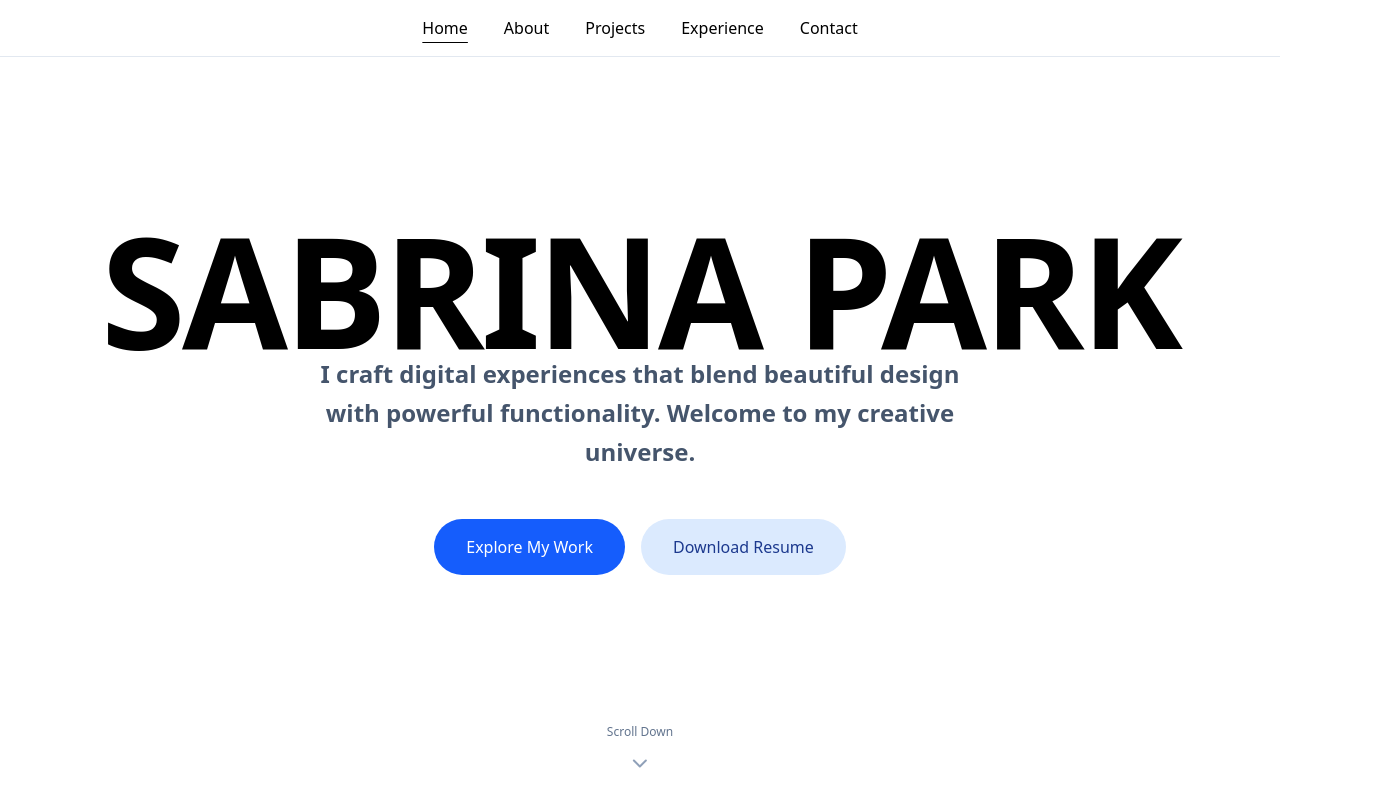
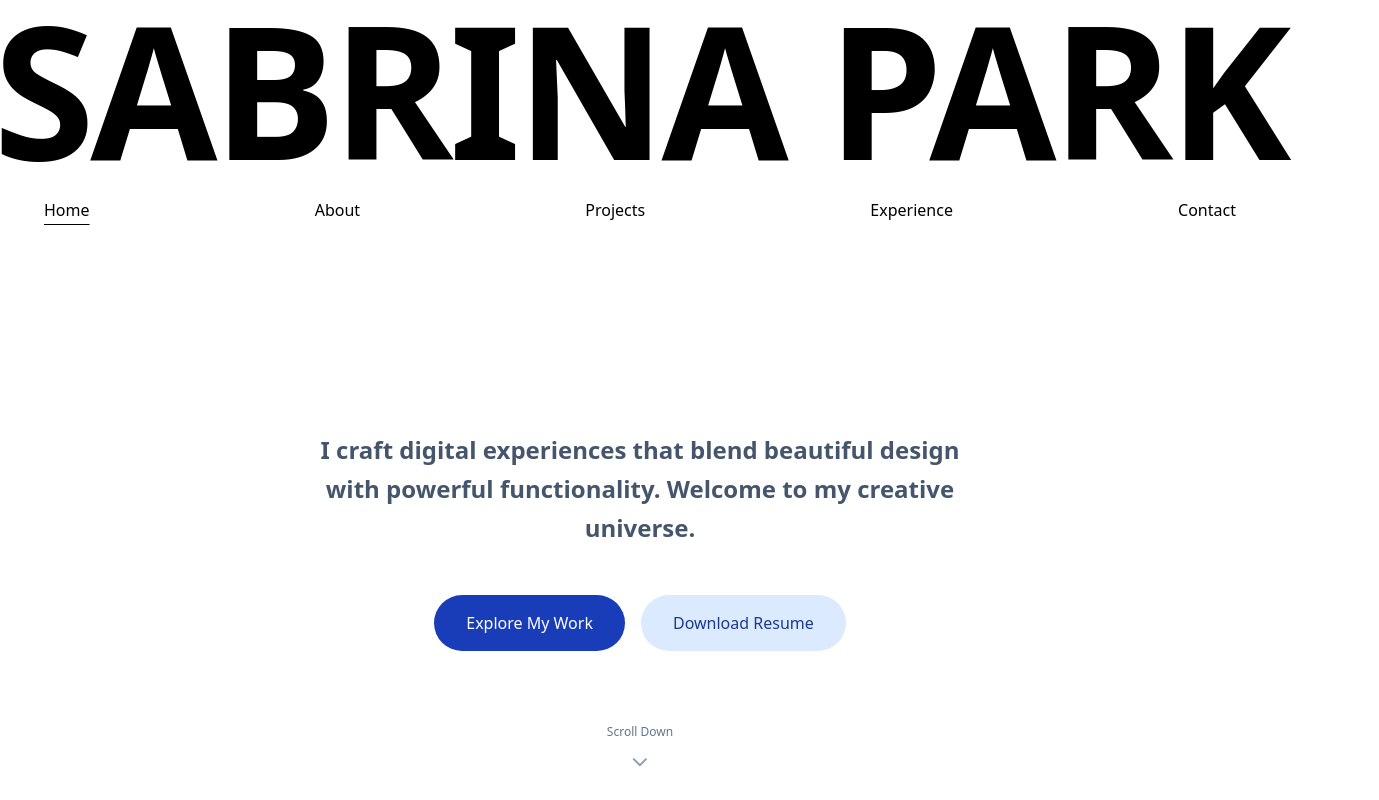
Before and after one commit to sabrinaprc/my-new-portfolio, a React (Vite) app: page / in a window 1280 px wide. Shown: the top 800 px of the page, 1379 px wide, since content can reach past the window. Built offline with nearby package versions, Linux system fonts and the light colour scheme.

Commit message:
Changed the design of the home page

```diff
--- a/src/components/Hero.jsx
+++ b/src/components/Hero.jsx
@@ -2,36 +2,37 @@ import React from 'react';
 import { motion } from 'framer-motion';
 import { ChevronDown } from 'lucide-react';
 import { Button } from '../components/ui/button';
+import Navigation from './Navigation';
 
-export default function Hero({ onScrollToNext }) {
+export default function Hero({ onScrollToNext, onSectionChange, currentSection }) {
   return (
-    <div className="relative min-h-screen flex items-center justify-center px-6">
+    <div className="relative min-h-screen flex items-start justify-center pt-24 px-6">
       <div className="absolute inset-0 bg-white" />
 
       <div className="relative z-10 text-center w-full">
-
-        {/* Title: NO fade, only slide up */}
-        <div className="w-full max-w-5xl mx-auto px-4">
+        {/* Title */}
+        <div className="w-full max-w-none mx-auto mb--10 flex items-center scale-120">
           <motion.h1
-            initial={{ y: 50 }}
-            animate={{ y: 0 }}
-            transition={{ duration: 1, delay: 0.3 }}
-            className="
-              font-inter font-extrabold
-              text-9xl
-              tracking-tight
-              text-black
-              text-center
-              leading-none
-              w-full
-              scale-120
-            "
+            initial={{ y: 130 }}
+            animate={{ y: -100 }}
+            transition={{ duration: 1, ease: "easeOut" }}
+            className="w-full text-[clamp(3rem,12vw,20rem)] font-extrabold font-inter tracking-tight text-black text-center mb-4"
           >
             SABRINA PARK
           </motion.h1>
         </div>
 
-        {/* Fade in the subtitle */}
+        {/* Navigation bar */}
+        <motion.div
+          initial={{ y: 200, opacity: 0 }}
+          animate={{ y: -160, opacity: 1 }}
+          transition={{ duration: 1, delay: 0.3, ease: "easeOut" }}
+          className="mb-8"
+        >
+          <Navigation onSectionChange={onSectionChange} currentSection={currentSection} />
+        </motion.div>
+
+        {/* Subtitle */}
         <motion.p
           initial={{ opacity: 0, y: 30 }}
           animate={{ opacity: 1, y: 0 }}
@@ -42,7 +43,7 @@ export default function Hero({ onScrollToNext }) {
           powerful functionality. Welcome to my creative universe.
         </motion.p>
 
-        {/* Fade in the buttons */}
+        {/* Buttons */}
         <motion.div
           initial={{ opacity: 0, y: 30 }}
           animate={{ opacity: 1, y: 0 }}
@@ -58,8 +59,6 @@ export default function Hero({ onScrollToNext }) {
             Explore My Work
           </Button>
           <button
-            variant="outline"
-            size="lg"
             className="bg-blue-100 hover:bg-blue-300 text-blue-900 px-8 py-4 rounded-full font-medium transition-all duration-300 hover:scale-105"
           >
             Download Resume
@@ -67,7 +66,7 @@ export default function Hero({ onScrollToNext }) {
         </motion.div>
       </div>
 
-      {/* Fade in the scroll indicator */}
+      {/* Scroll indicator */}
       <motion.button
         initial={{ opacity: 0 }}
         animate={{ opacity: 1 }}
@@ -76,10 +75,7 @@ export default function Hero({ onScrollToNext }) {
         className="absolute bottom-8 left-1/2 transform -translate-x-1/2 text-slate-400 hover:text-slate-600 transition-colors duration-300 flex flex-col items-center"
       >
         <span className="mb-1 text-xs font-medium text-slate-500">Scroll Down</span>
-        <motion.div
-          animate={{ y: [0, 10, 0] }}
-          transition={{ duration: 2, repeat: Infinity }}
-        >
+        <motion.div animate={{ y: [0, 10, 0] }} transition={{ duration: 2, repeat: Infinity }}>
           <ChevronDown className="w-6 h-6" />
         </motion.div>
       </motion.button>
--- a/src/components/Navigation.jsx
+++ b/src/components/Navigation.jsx
@@ -23,32 +23,21 @@ export default function Navigation({ currentSection, onSectionChange }) {
 
   return (
     <>
-      {/* Mobile Menu Button */}
-      <motion.button
-        initial={{ opacity: 0 }}
-        animate={{ opacity: 1 }}
-        transition={{ delay: 0.5 }}
-        onClick={() => setIsOpen(!isOpen)}
-        className="fixed top-6 right-6 z-50 md:hidden w-12 h-12 bg-white/90 backdrop-blur-sm rounded-full shadow-lg flex items-center justify-center"
-      >
-        {isOpen ? <X className="w-5 h-5" /> : <Menu className="w-5 h-5" />}
-      </motion.button>
-
       {/* Desktop Navigation */}
       <motion.nav
         initial={{ opacity: 0, y: -20 }}
         animate={{ opacity: 1, y: 0 }}
         transition={{ delay: 0.2, duration: 0.6 }}
-        className="fixed top-0 left-0 w-full z-40 bg-white border-b border-slate-200"
+        className="w-full bg-transparent"
       >
-        <div className="flex items-center justify-center gap-1 py-2">
+        <div className="flex items-center justify-between px-1 w-full max-w-screen-xl mx-auto py-2">
           {navItems.map((item) => (
             <Button
               key={item.id}
               variant="ghost"
               size="sm"
               onClick={() => onSectionChange(item.id)}
-              className={`px-4 py-2 rounded-none font-inter font-medium text-black bg-white transition-all duration-200 ${
+              className={`px-4 py-2 rounded-none font-inter font-medium text-black bg-transparent transition-all duration-200 ${
                 currentSection === item.id
                   ? 'underline underline-offset-8'
                   : 'hover:bg-slate-100'
@@ -75,7 +64,7 @@ export default function Navigation({ currentSection, onSectionChange }) {
         <motion.div
           initial={{ y: -20 }}
           animate={{ y: isOpen ? 0 : -20 }}
-          className="absolute top-0 left-0 w-full bg-white border-b border-slate-200"
+          className="absolute top-0 left-0 w-full bg-transparent border-b border-slate-200"
           onClick={e => e.stopPropagation()}
         >
           {navItems.map((item) => (
@@ -86,7 +75,7 @@ export default function Navigation({ currentSection, onSectionChange }) {
                 onSectionChange(item.id);
                 setIsOpen(false);
               }}
-              className={`w-full justify-center px-6 py-4 rounded-none font-inter font-medium text-black bg-white border-b border-slate-100 last:border-b-0 ${
+              className={`w-full justify-center px-6 py-4 rounded-none font-inter font-medium text-black bg-transparent border-b border-slate-100 last:border-b-0 ${
                 currentSection === item.id ? 'underline underline-offset-8' : 'hover:bg-slate-100'
               }`}
             >
--- a/src/components/ui/button.jsx
+++ b/src/components/ui/button.jsx
@@ -5,7 +5,7 @@ export function Button({ children, className = '', variant = 'default', ...props
     'px-4 py-2 rounded font-medium transition-all duration-300';
   let variants = {
     default: 'bg-white text-black',
-    blue: 'bg-blue-600 hover:bg-blue-800 text-white',
+    blue: 'bg-blue-800 hover:bg-blue-800 text-white',
     outline: 'border border-slate-300 text-slate-700 hover:bg-slate-50',
   };
 
--- a/src/pages/Portfolio.jsx
+++ b/src/pages/Portfolio.jsx
@@ -50,25 +50,22 @@ useEffect(() => {
         {showNamePopup && (
           <motion.div
             key="popup"
-            initial={{ opacity: 0, scaleX: 1, scaleY: 1, y: 0 }}
+            initial={{ opacity: 0, scaleX: 1, scaleY: 1 }}
             animate={{
               opacity: [0, 1, 1],
               scaleX: [1, 1, 1.2],
               scaleY: [1, 1, 1.2],
-              y: [0, 0, 0],
             }}
             transition={{
               opacity: { duration: 0.7, times: [0, 0.3, 1] },
               scaleX: { duration: 1.5, times: [0, 0.5, 1], ease: "easeOut" },
               scaleY: { duration: 1.5, times: [0, 0.5, 1], ease: "easeOut" },
             }}
-            className="fixed inset-0 z-50 flex items-center justify-center bg-white"
+            className="fixed inset-0 z-50 flex items-center justify-center bg-white origin-center"
           >
-            <div className="w-full max-w-5xl">
-              <span className="block text-9xl font-inter font-extrabold text-black tracking-tight text-center w-full mt-[-52px]">
-                SABRINA PARK
-              </span>
-            </div>
+            <h1 className="w-full text-[clamp(3rem,12vw,20rem)] font-extrabold font-inter tracking-tight text-black text-center">
+              SABRINA PARK
+            </h1>
           </motion.div>
         )}
       </AnimatePresence>
@@ -77,10 +74,14 @@ useEffect(() => {
       {/* Main Content */}
       {!showNamePopup && (
         <div className="relative">
-          <Navigation currentSection={currentSection} onSectionChange={scrollToSection} />
+          {/* <Navigation currentSection={currentSection} onSectionChange={scrollToSection} /> */}
           <div className="relative">
             <section id="hero" className="min-h-screen">
-              <Hero onScrollToNext={() => scrollToSection('about')} />
+              <Hero
+                onScrollToNext={() => scrollToSection('about')}
+                currentSection={currentSection}
+                onSectionChange={scrollToSection}
+              />
             </section>
 
             <section id="about" className="min-h-screen">
@@ -101,7 +102,7 @@ useEffect(() => {
           </div>
         </div>
       )}
-      <div className="bg-white font-inter font-bold text-8xl tracking-tight p-8 rounded-xl shadow-lg">
+      <div className="bg-white font-inter font-bold text-5xl tracking-tight p-8 rounded-xl shadow-lg">
         Developer
         <br />
         <span className="text-black font-bold font-inter">
--- a/tailwind.config.js
+++ b/tailwind.config.js
@@ -1,13 +1,23 @@
-import { defineConfig } from 'vite'
-import tailwindcss from '@tailwindcss/vite'
-
-export default defineConfig({
-  plugins: [tailwindcss()],
+/** @type {import('tailwindcss').Config} */
+export default {
+  content: [
+    "./src/**/*.{js,jsx,ts,tsx}",
+  ],
   theme: {
     extend: {
       fontFamily: {
         inter: ['InterVariable', 'Inter', 'sans-serif'],
       },
+      keyframes: {
+        marquee: {
+          '0%': { transform: 'translateX(0%)' },
+          '100%': { transform: 'translateX(-100%)' },
+        },
+      },
+      animation: {
+        marquee: 'marquee 20s linear infinite',
+      },
     },
   },
-});
+  plugins: [],
+};
```
